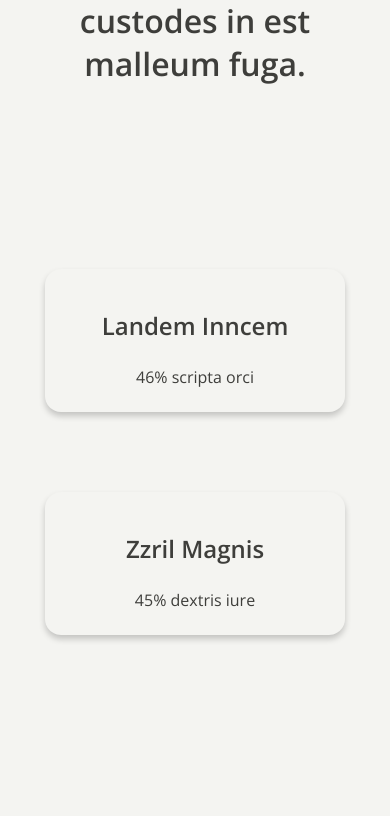
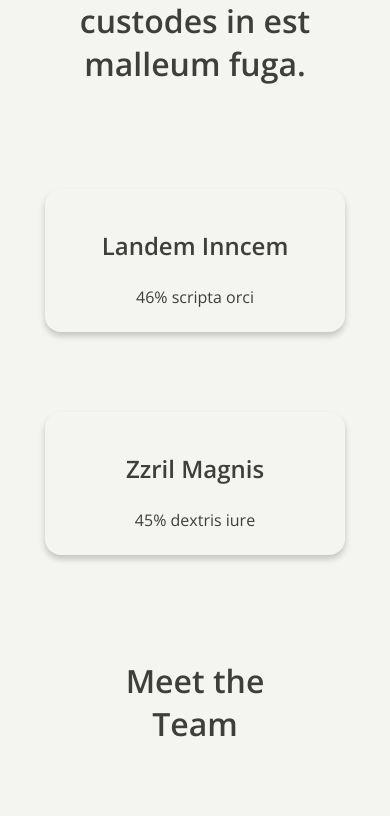
Before and after one commit to henrynavntoft/13c.02.01.responsive-design, a plain HTML site: page index.html in a window 390 px wide. Shown: the part 5971-6787 px from the top of the page. Drawn offline with nearby package versions, Linux system fonts and the light colour scheme.

Commit message:
ALL DONE

```diff
--- a/style.css
+++ b/style.css
@@ -266,6 +266,14 @@ header button:hover {
     padding-left: 30px;
     padding-right: 30px;
   }
+  .highlight_small_cards {
+    display: grid;
+    grid-template-columns: repeat(auto-fit, minmax(300px, 1fr));
+    align-items: center;
+    justify-content: center;
+    grid-gap: var(--padding);
+    padding: var(--padding);
+  }
 }
 
 /*TEAM*/
```
